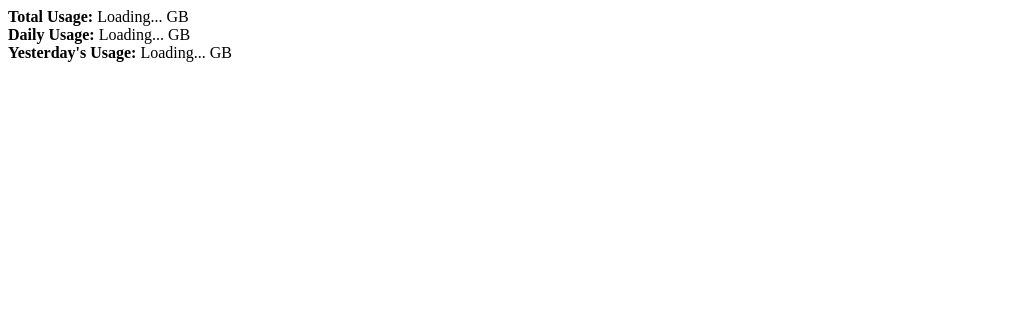
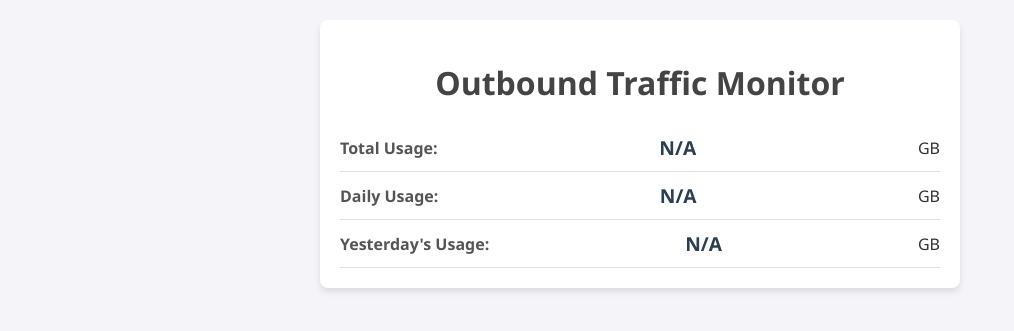
Before and after one commit to Tyga-x/Usage, a Flask app: page / in a window 1280 px wide. Shown: the top 331 px of the page, without its empty margins (0-1014 px from the left). Run offline with Flask 3, Linux system fonts and the light colour scheme; data that the repository does not hold is empty.

Commit message:
Update index.html

```diff
--- a/templates/index.html
+++ b/templates/index.html
@@ -1,11 +1,85 @@
+<!DOCTYPE html>
+<html lang="en">
+<head>
+    <meta charset="UTF-8">
+    <meta name="viewport" content="width=device-width, initial-scale=1.0">
+    <title>Traffic Monitor</title>
+    <script src="https://code.jquery.com/jquery-3.6.0.min.js"></script>
+    <style>
+        body {
+            font-family: 'Segoe UI', Tahoma, Geneva, Verdana, sans-serif;
+            background-color: #f4f4f9;
+            margin: 0;
+            padding: 20px;
+            color: #333;
+        }
+        .container {
+            max-width: 600px;
+            margin: 0 auto;
+            background: #fff;
+            padding: 20px;
+            border-radius: 8px;
+            box-shadow: 0 4px 6px rgba(0, 0, 0, 0.1);
+        }
+        h1 {
+            text-align: center;
+            color: #444;
+            margin-bottom: 20px;
+        }
+        .metric {
+            display: flex;
+            justify-content: space-between;
+            align-items: center;
+            padding: 10px 0;
+            border-bottom: 1px solid #e0e0e0;
+        }
+        .metric:last-child {
+            border-bottom: none;
+        }
+        .metric strong {
+            font-size: 1rem;
+            color: #555;
+        }
+        .metric span {
+            font-size: 1.2rem;
+            font-weight: bold;
+            color: #2c3e50;
+        }
+        .loading {
+            text-align: center;
+            font-size: 1rem;
+            color: #777;
+        }
+        @media (max-width: 600px) {
+            .container {
+                padding: 15px;
+            }
+            h1 {
+                font-size: 1.5rem;
+            }
+            .metric {
+                flex-direction: column;
+                align-items: flex-start;
+            }
+        }
+    </style>
+</head>
+<body>
+    <div class="container">
+        <h1>Outbound Traffic Monitor</h1>
         <div class="metric">
-    <strong>Total Usage:</strong> <span id="total-usage">Loading...</span> GB
+            <strong>Total Usage:</strong>
+            <span id="total-usage">Loading...</span> GB
         </div>
         <div class="metric">
-    <strong>Daily Usage:</strong> <span id="daily-usage">Loading...</span> GB
+            <strong>Daily Usage:</strong>
+            <span id="daily-usage">Loading...</span> GB
         </div>
         <div class="metric">
-    <strong>Yesterday's Usage:</strong> <span id="yesterday-usage">Loading...</span> GB
+            <strong>Yesterday's Usage:</strong>
+            <span id="yesterday-usage">Loading...</span> GB
+        </div>
+        <div class="loading" id="loading-message">Fetching data...</div>
     </div>
 
     <script>
@@ -14,13 +88,22 @@
                 $("#total-usage").text(data.total_usage_gb || "N/A");
                 $("#daily-usage").text(data.daily_usage_gb || "N/A");
                 $("#yesterday-usage").text(data.yesterday_usage_gb || "N/A");
+                $("#loading-message").hide(); // Hide loading message after data is fetched
             }).fail(function() {
                 $("#total-usage").text("Error");
                 $("#daily-usage").text("Error");
                 $("#yesterday-usage").text("Error");
+                $("#loading-message").text("Failed to fetch data.");
             });
         }
 
+        // Fetch data every 10 seconds
         setInterval(fetchData, 10000);
+
+        // Initial fetch
+        $(document).ready(function() {
             fetchData();
+        });
     </script>
+</body>
+</html>
```
Lines whose indentation alone changed are shown as unchanged.
